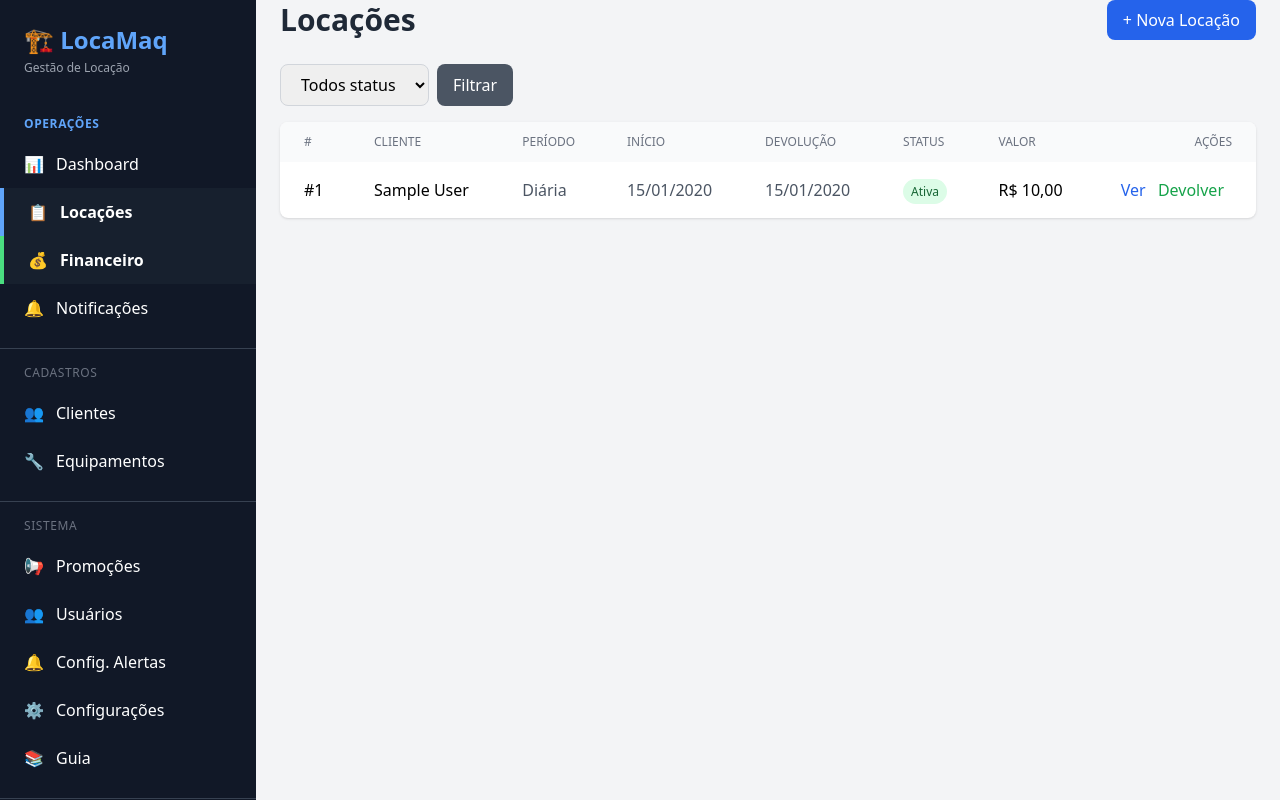
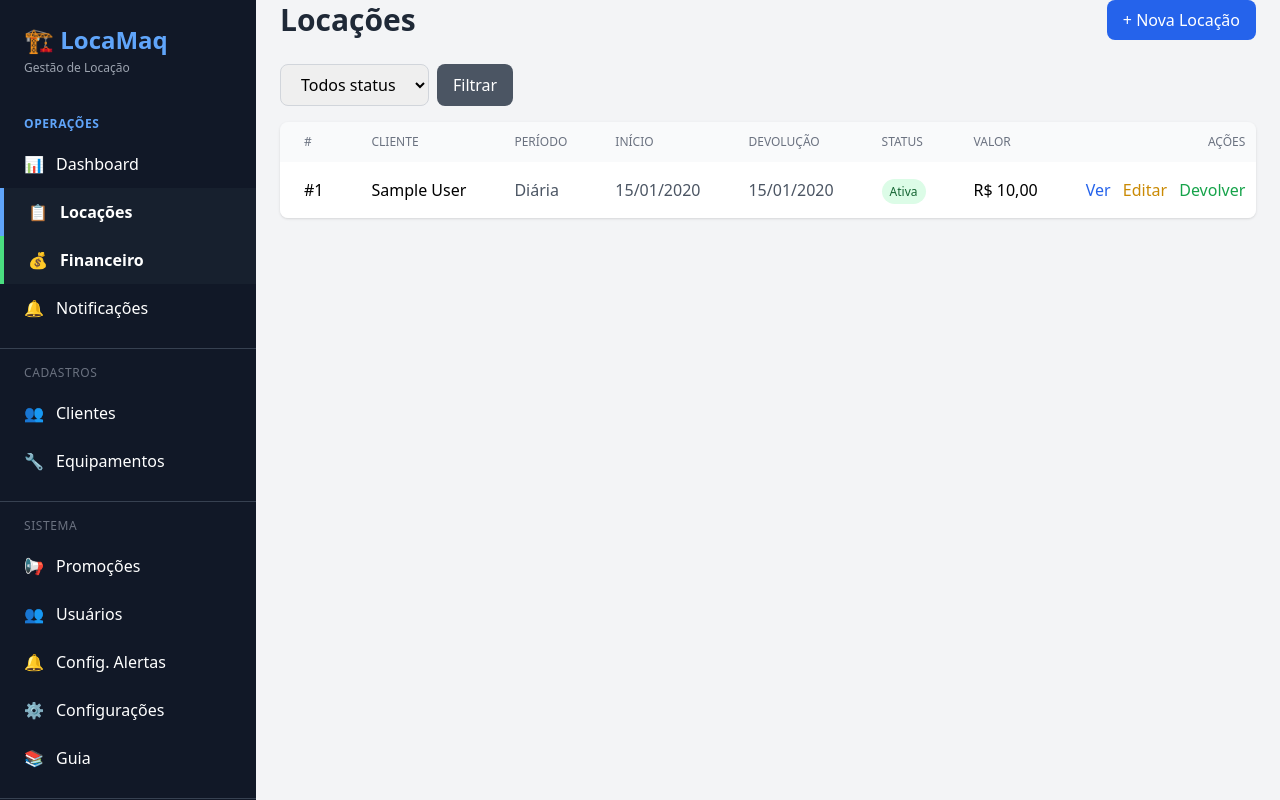
Before and after one commit to leopesi/locamaq, a Django app: page /rentals/ in a window 1280 px wide. Run offline with Django 5.2, Linux system fonts and the light colour scheme; a user stored in the database is signed in; tables that the repository leaves empty hold one stand-in row (values such as "Sample post"); some libraries are stand-ins or nearby versions.

Commit message:
fix: popup confirmação 'Pagar' + botão Editar na lista de locações
- Confirmação JS antes de marcar como pago (confirm com valor)
- Lista de locações: Ver | Editar | Devolver

```diff
--- a/templates/finance/dashboard.html
+++ b/templates/finance/dashboard.html
@@ -85,7 +85,7 @@
                 <td class="px-6 py-4 whitespace-nowrap text-right">
                     <a href="{% url 'finance:transaction_edit' t.pk %}" class="text-blue-600 hover:text-blue-800 text-sm mr-2">Editar</a>
                     {% if t.payment_status == 'pending' or t.payment_status == 'overdue' %}
-                    <a href="{% url 'finance:mark_paid' t.pk %}" class="text-green-600 hover:text-green-800 text-sm">✓ Pagar</a>
+                    <a href="{% url 'finance:mark_paid' t.pk %}" onclick="return confirm('Confirmar pagamento de R$ {{ t.value }}?')" class="text-green-600 hover:text-green-800 text-sm">✓ Pagar</a>
                     {% endif %}
                 </td>
             </tr>
--- a/templates/rentals/rental_list.html
+++ b/templates/rentals/rental_list.html
@@ -58,8 +58,9 @@
                 <td class="px-6 py-4 whitespace-nowrap font-medium">R$ {{ rental.total_value }}</td>
                 <td class="px-6 py-4 whitespace-nowrap text-right">
                     <a href="{% url 'rentals:rental_detail' rental.pk %}" class="text-blue-600 hover:text-blue-900 mr-2">Ver</a>
+                    <a href="{% url 'rentals:rental_edit' rental.pk %}" class="text-yellow-600 hover:text-yellow-900 mr-2">Editar</a>
                     {% if rental.status == 'active' %}
-                    <a href="{% url 'rentals:rental_return' rental.pk %}" class="text-green-600 hover:text-green-900 mr-2">Devolver</a>
+                    <a href="{% url 'rentals:rental_return' rental.pk %}" class="text-green-600 hover:text-green-900">Devolver</a>
                     {% endif %}
                 </td>
             </tr>
```
